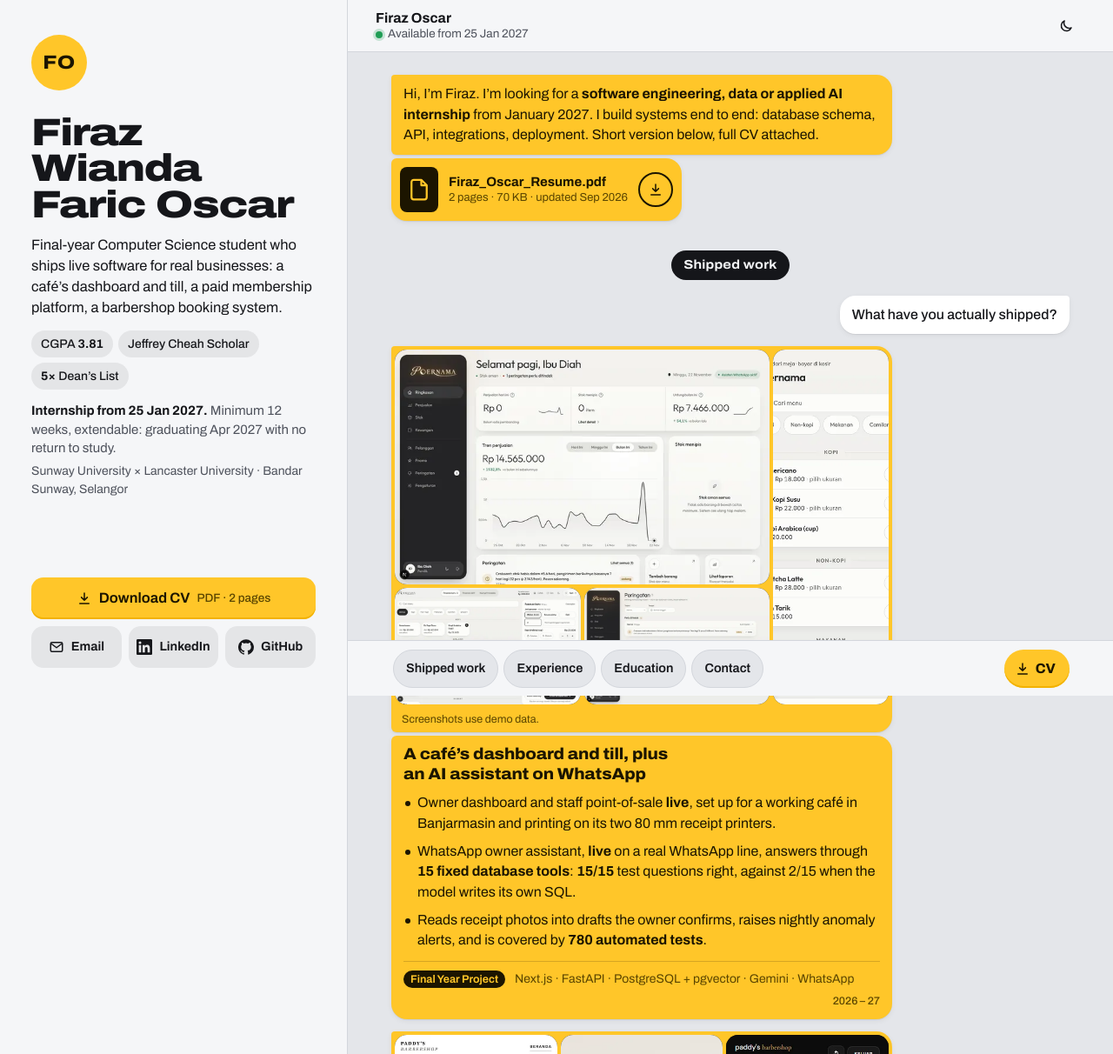
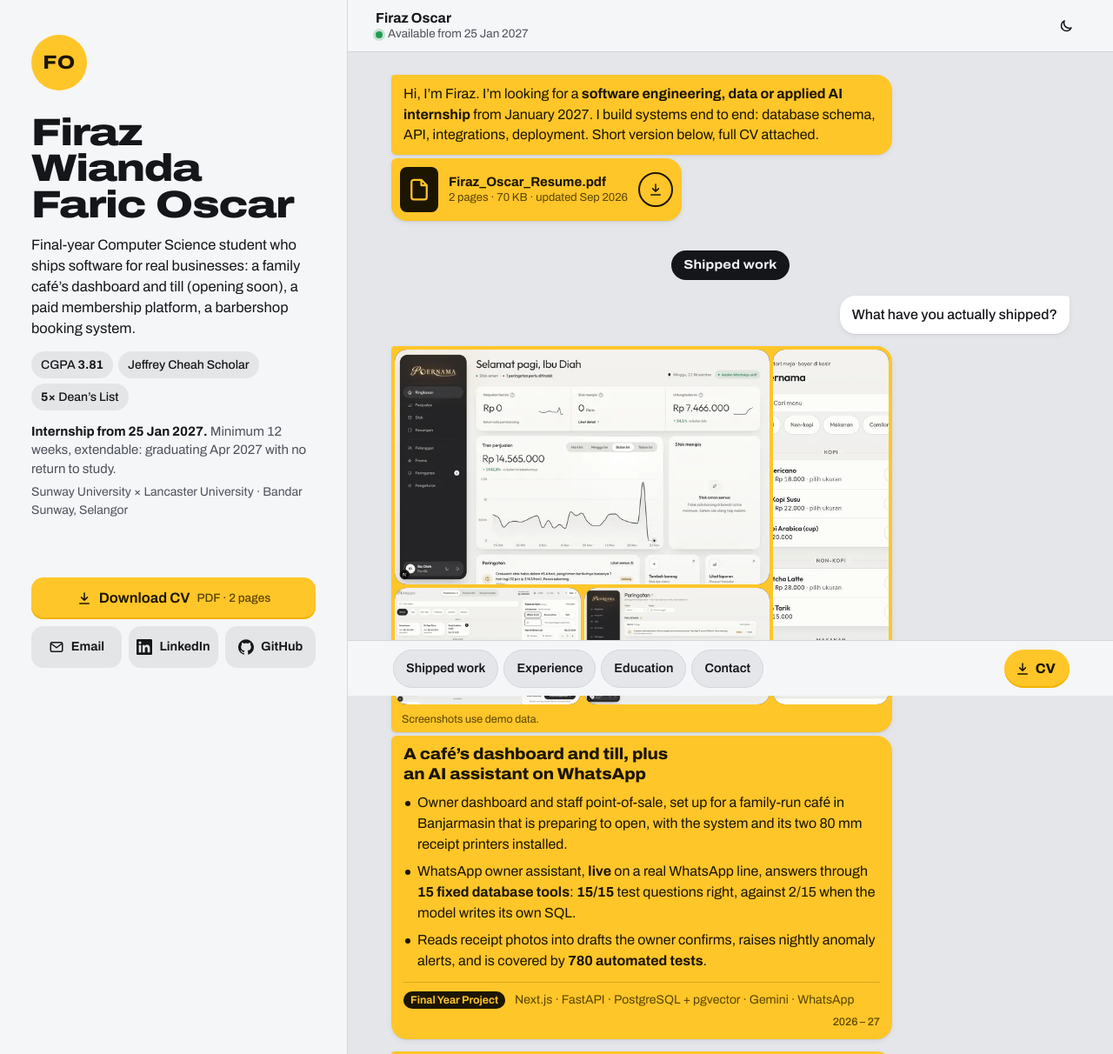
Before and after one commit to Tunezt/firazoscar, a plain HTML site: page index.html in a window 1280 px wide. Shown: the top 1212 px of the page at 87% size. Drawn offline with Linux system fonts and the light colour scheme.

Commit message:
Fix café status wording
Co-Authored-By: Claude Sonnet 5.5 <noreply@anthropic.com>

```diff
--- a/index.html
+++ b/index.html
@@ -4,7 +4,7 @@
 <meta charset="utf-8">
 <meta name="viewport" content="width=device-width, initial-scale=1, viewport-fit=cover">
 <title>Firaz Oscar · CS student, internship from Jan 2027</title>
-<meta name="description" content="Final-year Computer Science student at Sunway University x Lancaster (CGPA 3.81). Ships live software: a café dashboard and POS, a paid membership platform, a barbershop booking system. Available for internships from 25 Jan 2027.">
+<meta name="description" content="Final-year Computer Science student at Sunway University x Lancaster (CGPA 3.81). Ships real software: a dashboard and POS for a family café opening soon, a paid membership platform, a barbershop booking system. Available for internships from 25 Jan 2027.">
 <link rel="canonical" href="https://firazoscar.com/">
 <meta property="og:type" content="profile">
 <meta property="og:url" content="https://firazoscar.com/">
@@ -57,7 +57,7 @@
     <div class="profile-in">
       <span class="avatar avatar-lg" aria-hidden="true">FO</span>
       <h1 class="name">Firaz Wianda Faric Oscar</h1>
-      <p class="pitch">Final-year Computer Science student who ships live software for real businesses: a café’s dashboard and till, a paid membership platform, a barbershop booking system.</p>
+      <p class="pitch">Final-year Computer Science student who ships software for real businesses: a family café’s dashboard and till (opening soon), a paid membership platform, a barbershop booking system.</p>
       <ul class="facts" aria-label="Academic record">
         <li>CGPA <b>3.81</b></li>
         <li>Jeffrey Cheah Scholar</li>
@@ -106,7 +106,7 @@
         <div class="bubble card">
           <h3 id="h-fyp">A café’s dashboard and till, plus an AI assistant on WhatsApp</h3>
           <ul class="out">
-            <li>Owner dashboard and staff point-of-sale <b>live</b>, set up for a working café in Banjarmasin and printing on its two 80&nbsp;mm receipt printers.</li>
+            <li>Owner dashboard and staff point-of-sale, set up for a family-run café in Banjarmasin that is preparing to open, with the system and its two 80&nbsp;mm receipt printers installed.</li>
             <li>WhatsApp owner assistant, <b>live</b> on a real WhatsApp line, answers through <b>15 fixed database tools</b>: <b>15/15</b> test questions right, against 2/15 when the model writes its own SQL.</li>
             <li>Reads receipt photos into drafts the owner confirms, raises nightly anomaly alerts, and is covered by <b>780 automated tests</b>.</li>
           </ul>
```
